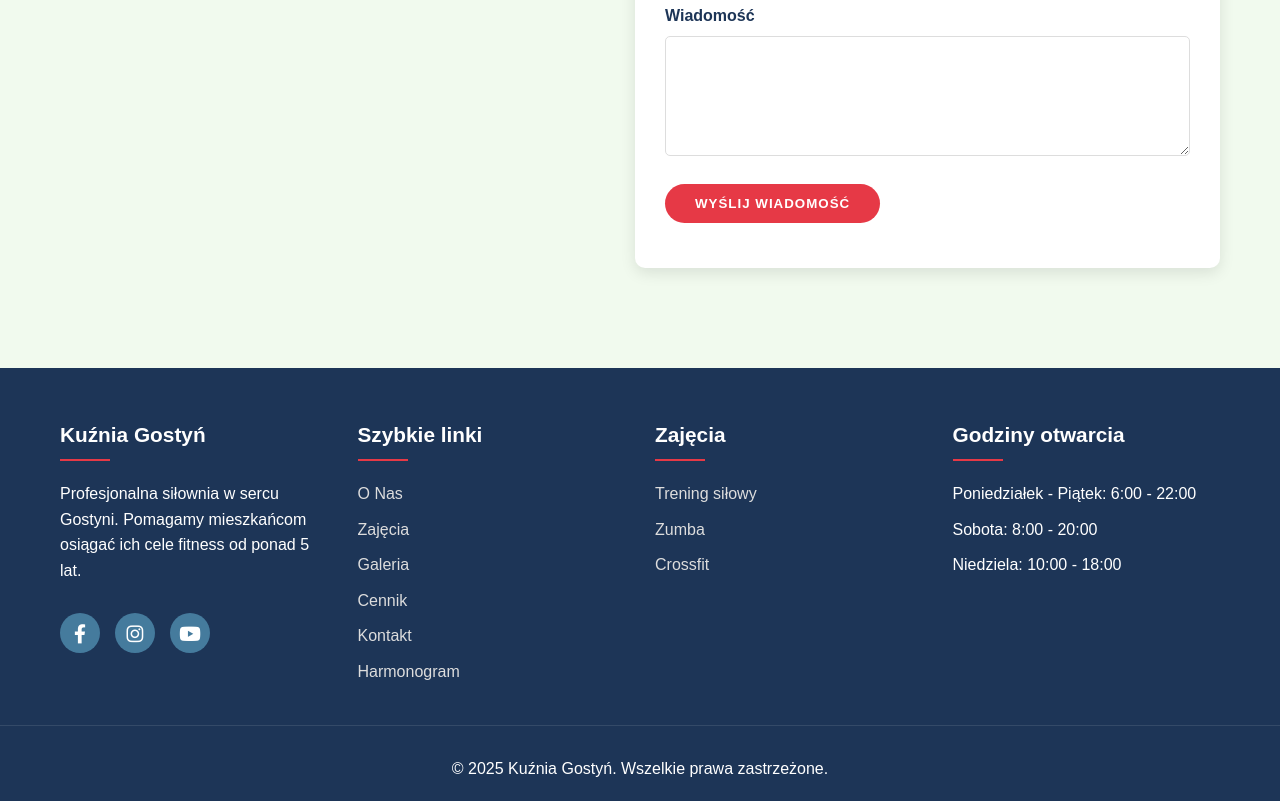
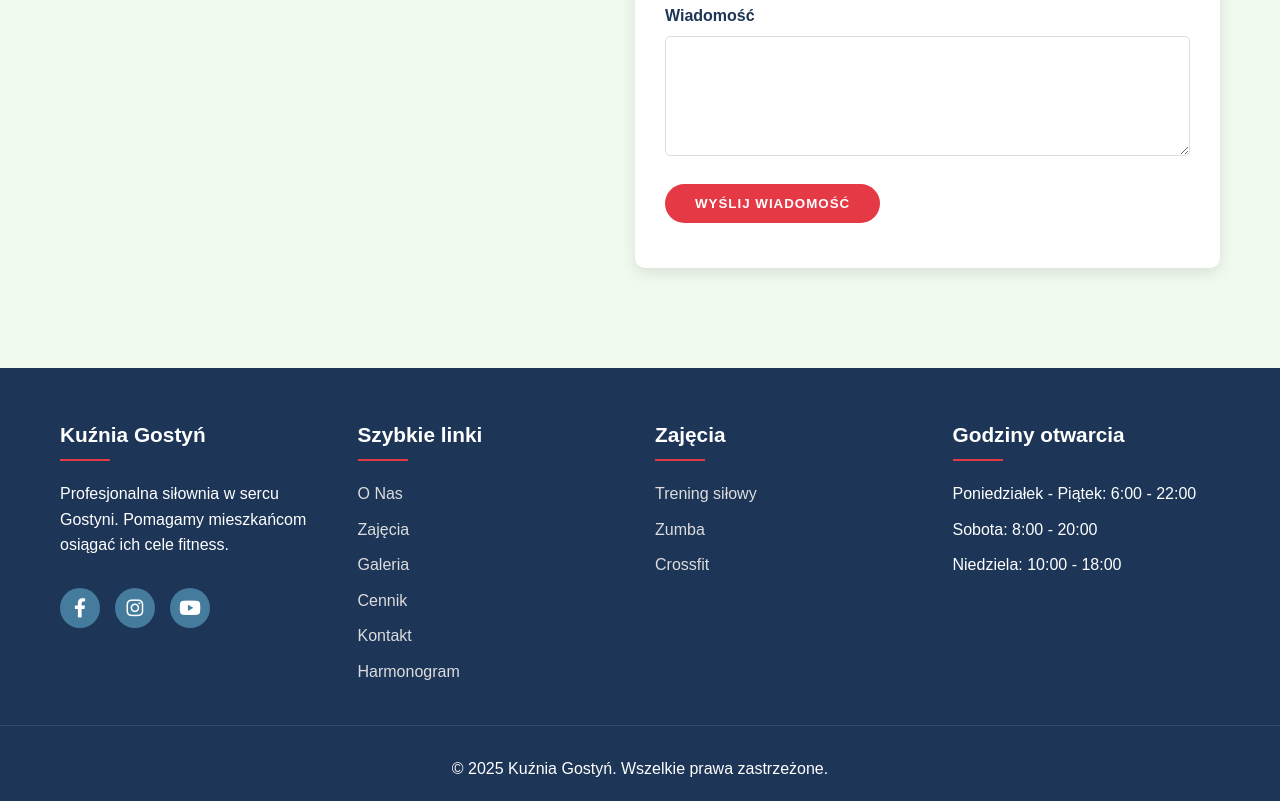
Before and after one commit to sadmeansbad/kuznia-gostyn, a plain HTML site: page index.html in a window 1280 px wide. Shown: the part 4559-5360 px from the top of the page. Drawn offline with Linux system fonts and the light colour scheme.

Commit message:
Update index.html

```diff
--- a/index.html
+++ b/index.html
@@ -1078,7 +1078,7 @@
         <div class="footer-container">
             <div class="footer-col">
                 <h3>Kuźnia Gostyń</h3>
-                <p>Profesjonalna siłownia w sercu Gostyni. Pomagamy mieszkańcom osiągać ich cele fitness od ponad 5 lat.</p>
+                <p>Profesjonalna siłownia w sercu Gostyni. Pomagamy mieszkańcom osiągać ich cele fitness.</p>
                 <div class="social-links">
                     <a href="#" class="social-link" aria-label="Facebook"><i class="fab fa-facebook-f"></i></a>
                     <a href="https://www.instagram.com/kuznia_goatstyn" class="social-link" aria-label="Instagram"><i class="fab fa-instagram"></i></a>
```
